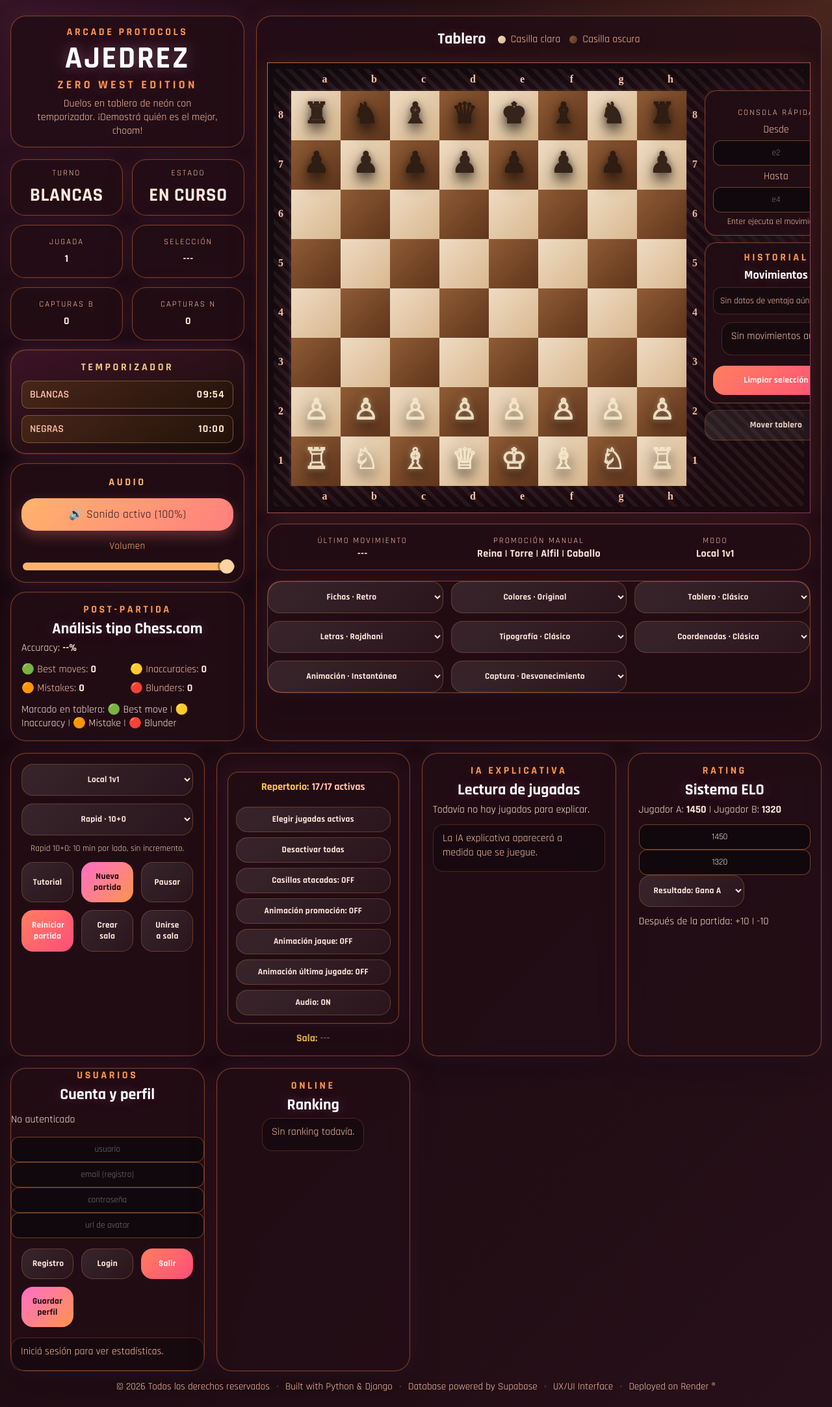
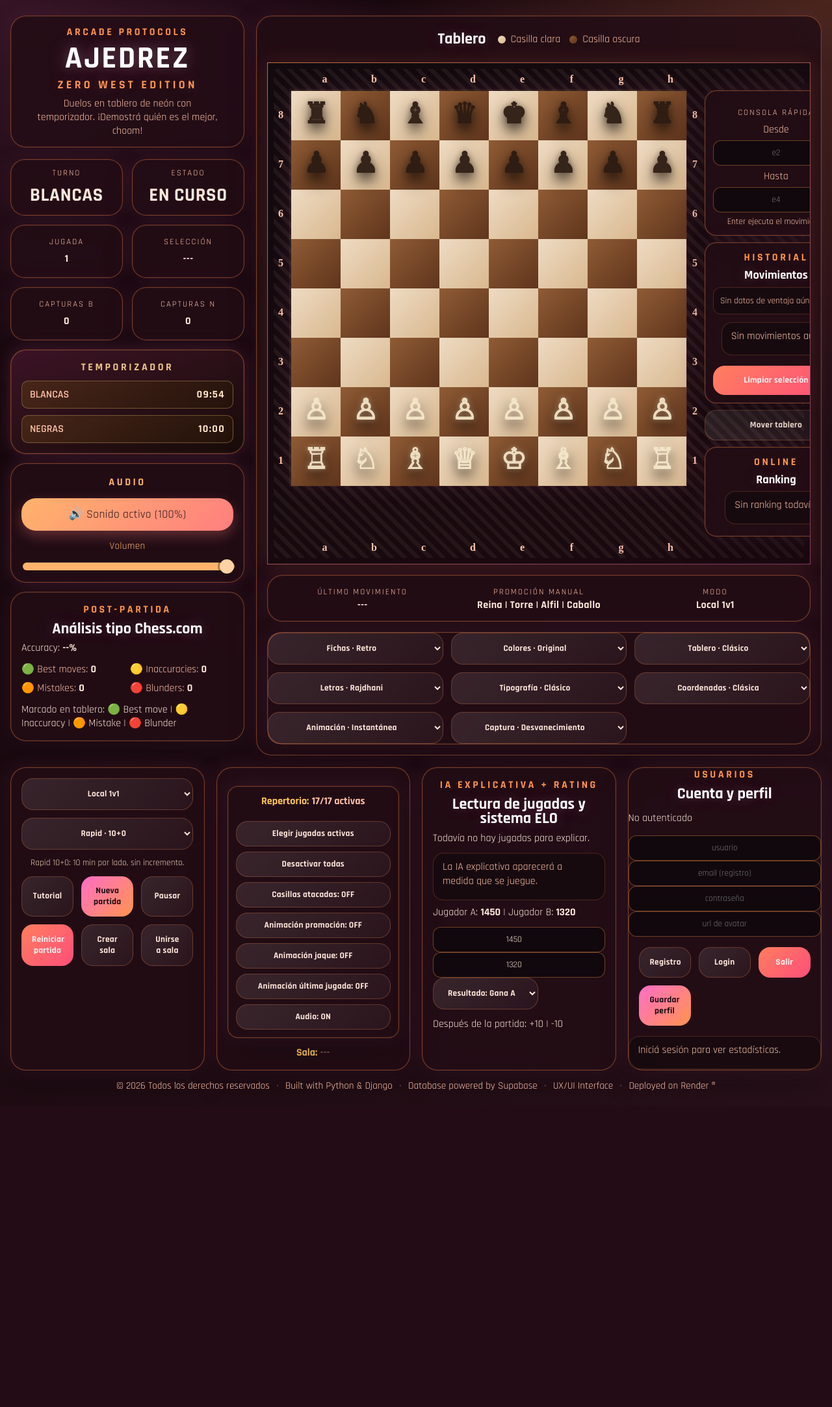
Before and after one commit to lu-developer476/Ajedrez, a Django app: page / in a window 1280 px wide. Shown: the whole page at 65% size. After the commit the page ends 1679 px from the top, so only its background shows below. Run offline with Django 5.2, Linux system fonts and the light colour scheme; data that the repository does not hold is empty.

Commit message:
Reorganize ranking cards, AI/rating and users (#32)

```diff
--- a/core/templates/core/index.html
+++ b/core/templates/core/index.html
@@ -80,6 +80,10 @@
               <button id="reset-view-btn" class="btn danger" type="button">Limpiar selección</button>
             </div>
             <button id="flip-board-btn" class="btn secondary" type="button">Mover tablero</button>
+            <div class="leaderboard panel-inline leaderboard-compact">
+              <div class="leaderboard-header"><p class="eyebrow">ONLINE</p><h2>Ranking</h2></div>
+              <ol id="ranking-list" class="move-history"></ol>
+            </div>
           </aside>
         </div>
         <div class="coordinates coords-bottom" id="coords-bottom"></div>
@@ -176,12 +180,9 @@
         <p id="room-info"><span>Sala:</span> ---</p>
       </div>
       <div class="analysis panel-glow">
-        <div class="leaderboard-header"><p class="eyebrow">IA EXPLICATIVA</p><h2>Lectura de jugadas</h2></div>
+        <div class="leaderboard-header"><p class="eyebrow">IA EXPLICATIVA + RATING</p><h2>Lectura de jugadas y sistema ELO</h2></div>
         <p id="ai-explanation-main" class="analysis-main">Todavía no hay jugadas para explicar.</p>
         <ol id="ai-explanation-history" class="move-history ai-explanation-history"></ol>
-      </div>
-      <div class="analysis panel-glow">
-        <div class="leaderboard-header"><p class="eyebrow">RATING</p><h2>Sistema ELO</h2></div>
         <p class="analysis-main">Jugador A: <strong id="elo-a-rating">1450</strong> | Jugador B: <strong id="elo-b-rating">1320</strong></p>
         <div class="auth-grid">
           <input id="elo-a-input" class="command-input" type="number" value="1450" placeholder="ELO Jugador A">
@@ -211,10 +212,6 @@
         </div>
         <ul id="user-stats-list" class="move-history"></ul>
       </div>
-      <div class="leaderboard panel-glow">
-        <div class="leaderboard-header"><p class="eyebrow">ONLINE</p><h2>Ranking</h2></div>
-        <ol id="ranking-list" class="move-history"></ol>
-      </div>
     </section>
   </main>
   <footer class="footer">
```
